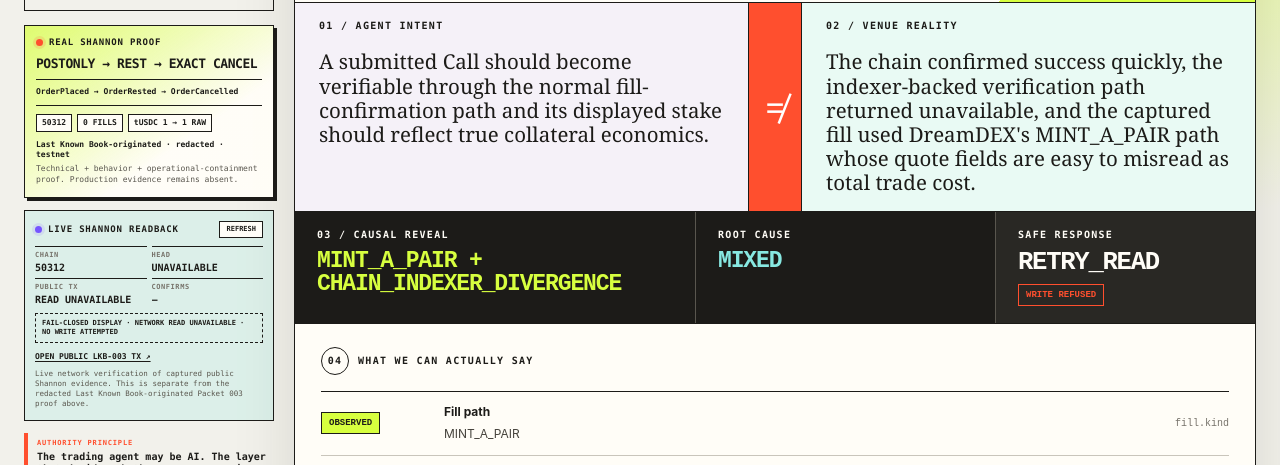
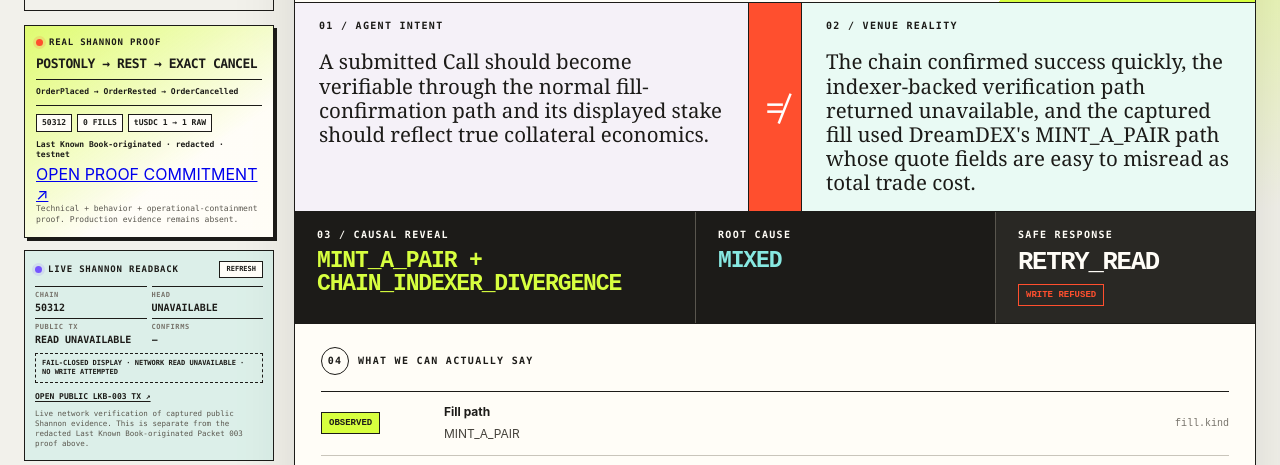
Before and after one commit to Faadil1/Last-Known-Book, a website: page index.html in a window 1280 px wide. Shown: the part 263-728 px from the top of the page. Drawn offline with Linux system fonts and the light colour scheme; no server answers.

Commit message:
Link public proof commitment from judge surface

```diff
--- a/index.html
+++ b/index.html
@@ -30,6 +30,7 @@
           <span>tUSDC 1 → 1 RAW</span>
         </div>
         <p>Last Known Book-originated · redacted · testnet</p>
+        <a class="proof-commitment-link" href="/evidence/SHANNON-PROOF-003-COMMITMENT.json" target="_blank" rel="noreferrer">OPEN PROOF COMMITMENT ↗</a>
         <small>Technical + behavior + operational-containment proof. Production evidence remains absent.</small>
       </section>
 
```
